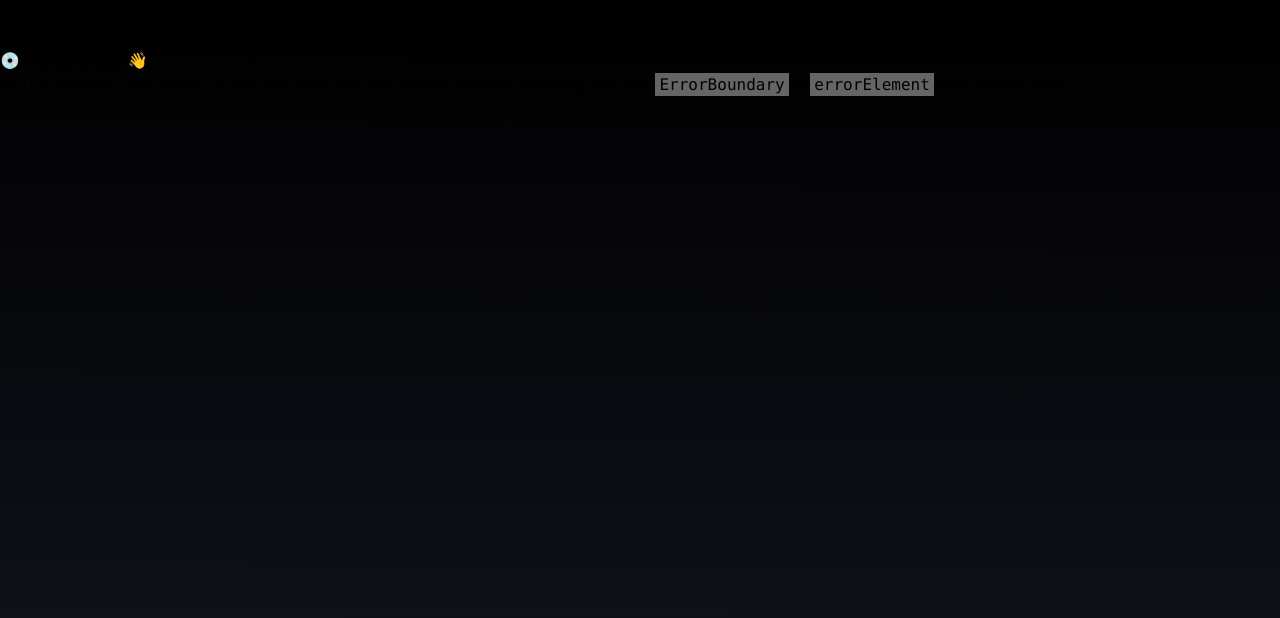
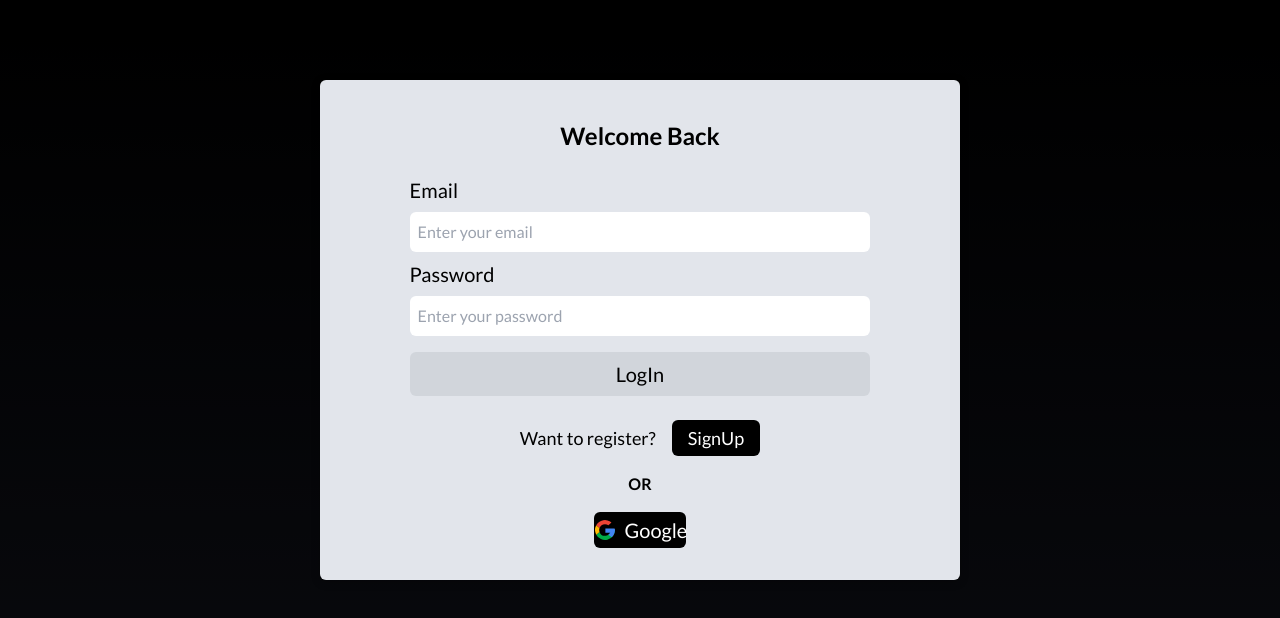
Before and after one commit to KesavCodes/ticket-torrent-ui, a React (Vite) app in the folder ticket-torrent-ui/: page /auth in a window 1280 px wide. Before the commit this address had no page. Shown: the top 618 px of the page. Built offline with nearby package versions, Linux system fonts and the light colour scheme.

Commit message:
[Changes related to Auth]

```diff
--- /dev/null
+++ b/ticket-torrent-ui/src/components/Auth/Auth.tsx
@@ -0,0 +1,144 @@
+import { useState } from "react";
+import Modal from "./../UI/Modal";
+import { useNavigate } from "react-router-dom";
+
+import googleLogo from "../../assets/google.svg";
+import { AuthenticateUserLocal } from "../../utils/https";
+import { useMutation } from "@tanstack/react-query";
+import ErrorBlock from "../UI/ErrorBlock";
+import { useAuthStore } from "../../store/auth.store";
+
+const Auth = () => {
+  const [authMode, setAuthMode] = useState<"signUp" | "logIn">("logIn");
+  const capitalizedLabel = authMode.charAt(0).toUpperCase() + authMode.slice(1);
+  const navigate = useNavigate();
+
+  const login = useAuthStore((state) => state.login);
+
+  const { mutate, isPending, isError, error } = useMutation({
+    mutationFn: AuthenticateUserLocal,
+    onSuccess: (data) => {
+      if (authMode === "signUp") {
+        setAuthMode("logIn");
+      } else {
+        console.log(data, '---> from form submit')
+        login(data?.user);
+        navigate("/");
+      }
+    },
+  });
+
+  console.log(error);
+
+  const labelClass = "text-xl";
+  const inputClass = "outline-none p-2 rounded-md";
+
+  const submitHandler = (event: React.FormEvent<HTMLFormElement>) => {
+    event.preventDefault();
+    const formData = new FormData(event.currentTarget);
+    const userInput = Object.fromEntries(formData) as {
+      email: string;
+      password: string;
+      username?: string;
+    };
+    mutate({
+      ...userInput,
+      mode: authMode === "logIn" ? "login" : "register",
+    });
+  };
+
+  return (
+    <Modal onClose={() => navigate("/")}>
+      <section className="flex flex-col gap-4 w-4/5 m-auto">
+        <header className="p-2">
+          <h2 className="text-2xl font-bold text-center">
+            {authMode === "logIn" ? "Welcome Back" : "Create your Account"}
+          </h2>
+        </header>
+        <form className="flex flex-col gap-2" onSubmit={submitHandler}>
+          <label htmlFor="email" className={labelClass}>
+            Email
+          </label>
+          <input
+            type="email"
+            placeholder="Enter your email"
+            name="email"
+            id="email"
+            className={inputClass}
+            required
+          />
+          {authMode === "signUp" && (
+            <>
+              <label htmlFor="username" className={labelClass}>
+                Username
+              </label>
+              <input
+                type="text"
+                placeholder="Enter your username"
+                name="username"
+                id="username"
+                className={inputClass}
+                required
+              />
+            </>
+          )}
+          <label htmlFor="password" className={labelClass}>
+            Password
+          </label>
+          <input
+            type="password"
+            placeholder="Enter your password"
+            name="password"
+            id="password"
+            minLength={8}
+            className={inputClass}
+            required
+          />
+          {isError && (
+            <ErrorBlock
+              title="Failed to authenticate"
+              message={error.message}
+            />
+          )}
+          <button
+            type="submit"
+            className="text-xl my-2 bg-gray-300  p-2 rounded-md hover:bg-gray-400 disabled:bg-gray-500"
+            disabled={isPending}
+          >
+            {isPending
+              ? authMode === "logIn"
+                ? "Logging you in..."
+                : "Registering User..."
+              : capitalizedLabel}
+          </button>
+          <div className="flex justify-center items-center gap-4 text-lg mt-2">
+            <p>
+              {authMode === "logIn" ? "Want to register? " : "Already a user? "}
+            </p>
+            <button
+              onClick={() =>
+                setAuthMode((prevAuthMode) =>
+                  prevAuthMode === "logIn" ? "signUp" : "logIn"
+                )
+              }
+              type="button"
+              className="px-4 py-1 bg-black text-white rounded-md"
+            >
+              {authMode === "logIn" ? "SignUp" : "LogIn"}
+            </button>
+          </div>
+        </form>
+        <span className="self-center font-bold">OR</span>
+        <button
+          type="button"
+          className="flex gap-2 text-xl justify-center items-center w-1/5 self-center bg-black text-white px-4 py-1 rounded-md"
+        >
+          <img src={googleLogo} alt="google logo" className="w-6" />
+          Google
+        </button>
+      </section>
+    </Modal>
+  );
+};
+
+export default Auth;
--- a/ticket-torrent-ui/src/components/Home.tsx
+++ b/ticket-torrent-ui/src/components/Home.tsx
@@ -13,6 +13,9 @@ export default function Events() {
         <Link to="/events/new" className="button">
           New Event
         </Link>
+        <Link to="/" className="nav-item">
+          View all Events
+        </Link>
       </Header>
       <main>
         <EventsIntroSection />
```
Also changed, not shown: ticket-torrent-ui/src/App.tsx (+7 -2 lines), ticket-torrent-ui/src/assets/google.svg (added).
